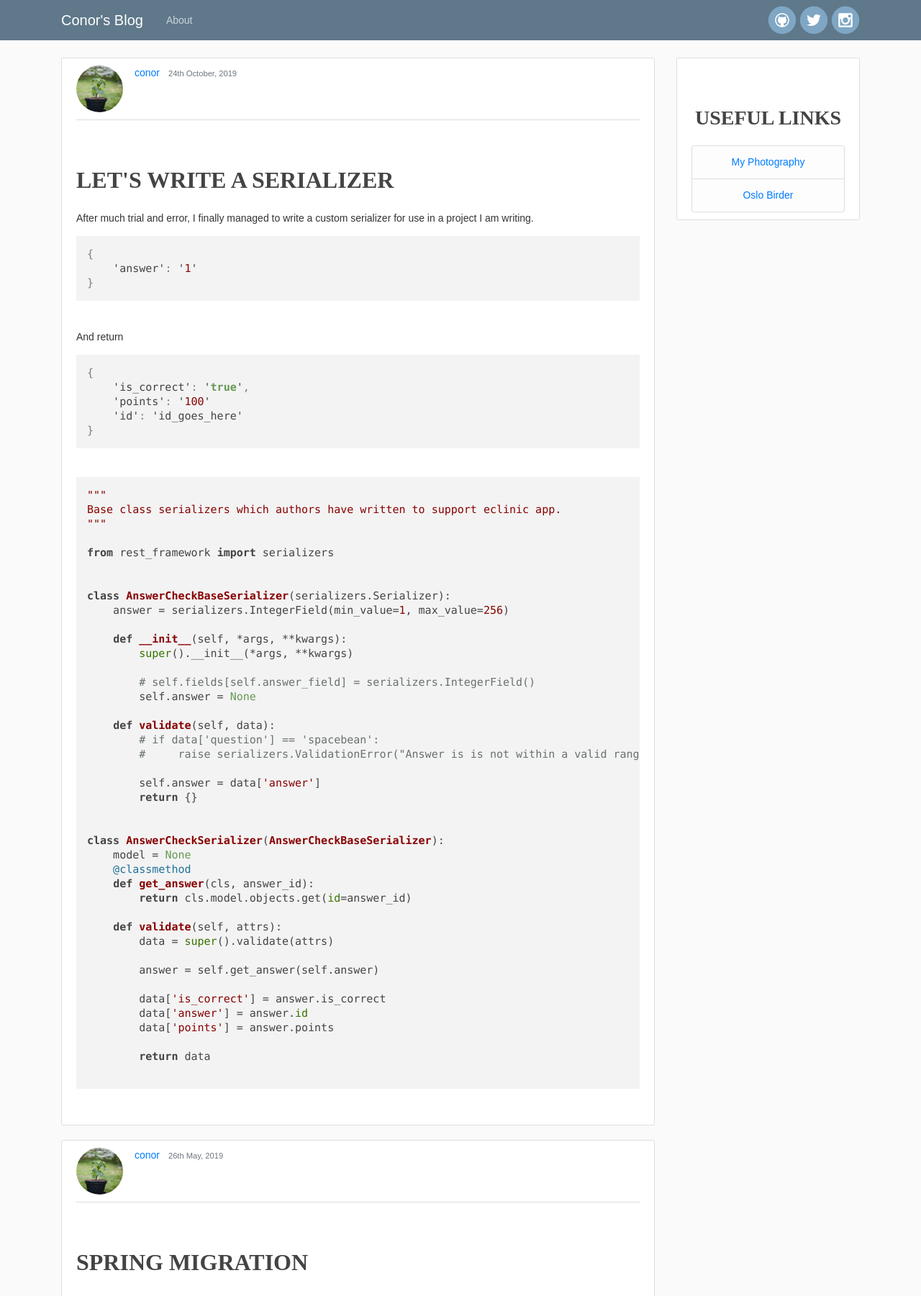
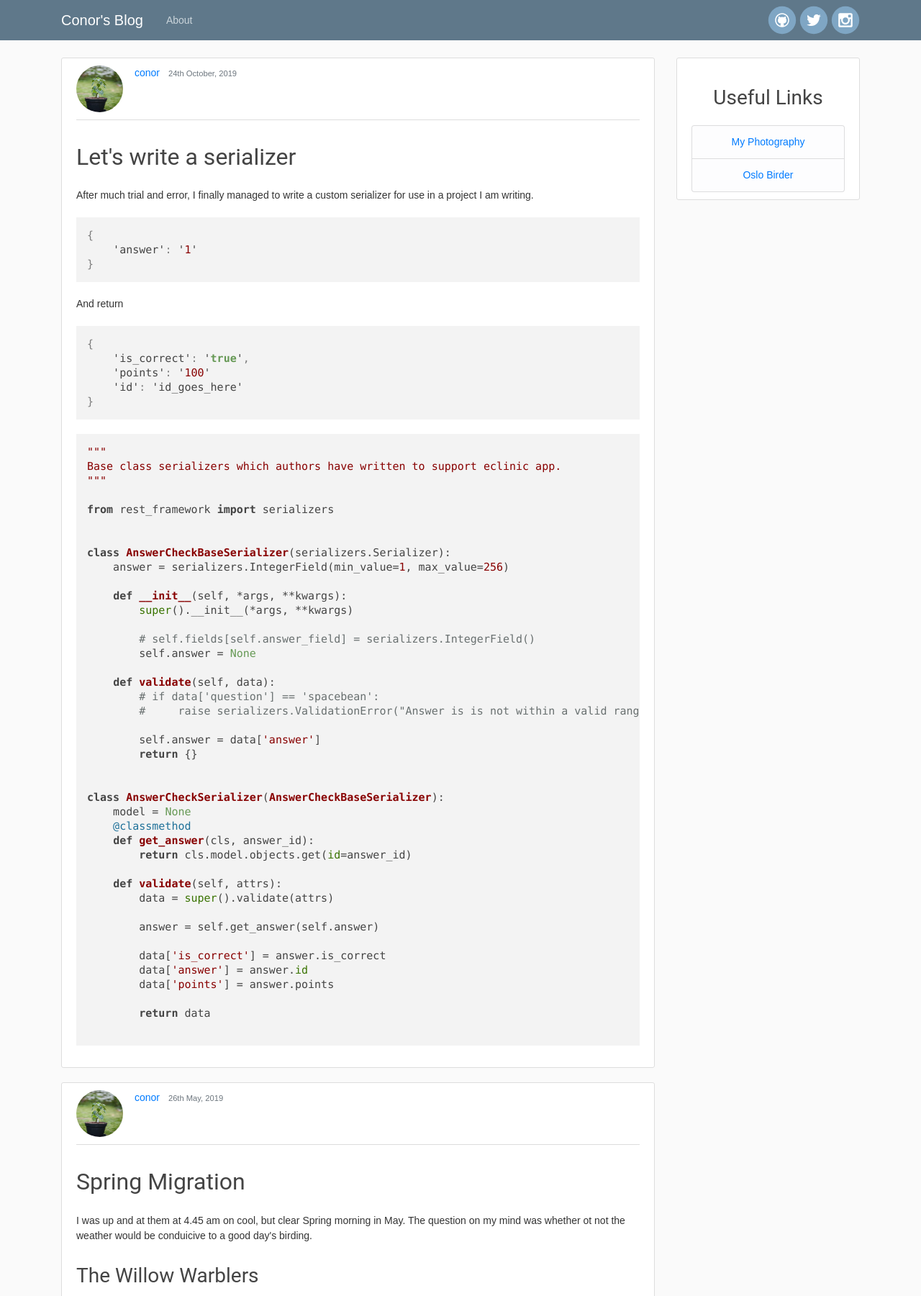
Before and after one commit to conorcunningham/cunningtek-blog, a Django app: page / in a window 1280 px wide. Shown: the top 1801 px of the page at 72% size. Run offline with Django 3.2, Linux system fonts and the light colour scheme; data comes from the database, SQL or seed files in the repository; parts of the project's set-up code (start-up, migrations or seed data) failed here and were passed over; some libraries are stand-ins or nearby versions.

Commit message:
re-did CSS for pre and h1-h6

```diff
--- a/cunningtek_project/urls.py
+++ b/cunningtek_project/urls.py
@@ -1,4 +1,3 @@
-
 from django.contrib import admin
 from django.contrib.sitemaps import GenericSitemap
 from django.contrib.sitemaps.views import sitemap
@@ -23,11 +22,10 @@ urlpatterns = [
     path('', include('blog.urls')),
     path('accounts/', include('allauth.urls')),
     path('accounts/', include('users.urls')),
-    path('sitemap.xml', sitemap,  # new
+    path('sitemap.xml', sitemap,
          {'sitemaps': {'blog': GenericSitemap(post_dict, priority=0.6)}},
          name='django.contrib.sitemaps.views.sitemap'),
 ]
 
-
 if settings.DEBUG:
     urlpatterns += static(settings.MEDIA_URL, document_root=settings.MEDIA_ROOT)
--- a/static/css/main.css
+++ b/static/css/main.css
@@ -11,14 +11,16 @@ body {
 
 h1, h2, h3, h4, h5, h6 {
     color: #444444;
-    font-family: "futura-pt";
+    /*font-family: "futura-pt";*/
+    font-family: "Roboto", Corbel, Avenir, "Lucida Grande", "Lucida Sans", sans-serif;
+    font-weight: 400;
     line-height: 1.2em;
-    text-transform: uppercase;
+    /*text-transform: uppercase;*/
     letter-spacing: 0px;
-    font-weight: 700;
+    /*font-weight: 700;*/
     font-style: normal;
     margin-bottom: .75em;
-    margin-top: 2em;
+    margin-top: 1em;
 }
 
 .sidebar {
@@ -59,8 +61,8 @@ h1, h2, h3, h4, h5, h6 {
 pre {
     width: 100%;
     padding: 0;
-    margin: 40px 0;
-    margin-top: 10px;
+    margin: 20px 0;
+    margin-top: 20px;
     overflow: auto;
     overflow-x: auto;
     overflow-y: hidden;
```
